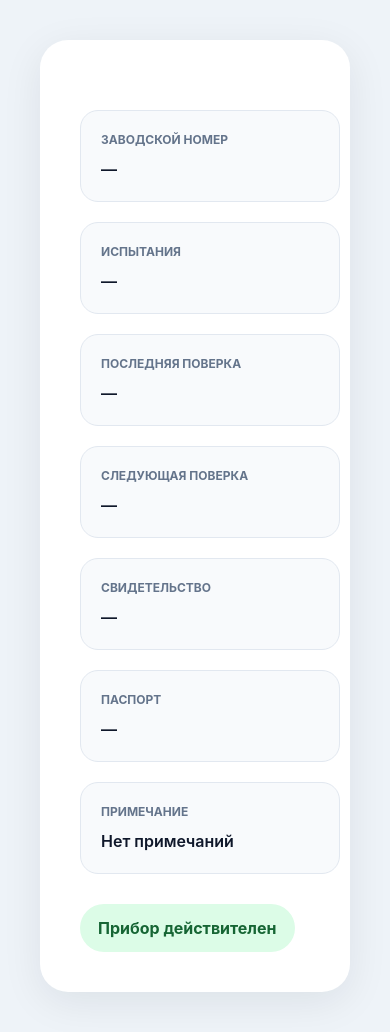
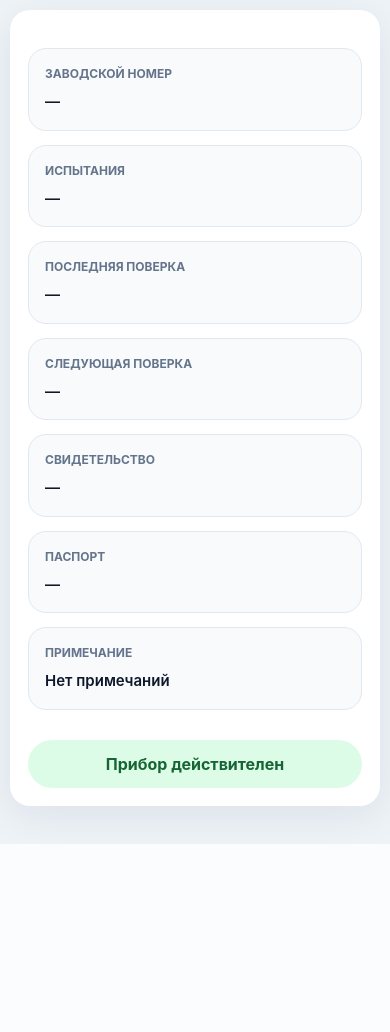
Before and after one commit to alex7r259/si_registry, a Flask app: template templates/instrument_card.html in a window 390 px wide. After the commit the page ends 844 px from the top, so only its background shows below. Run offline with Flask 3, Linux system fonts and the light colour scheme; the template is opened without the code that fills it, so the values that code supplies are empty.

Commit message:
Add FGIS integration, mobile card layout, and detailed logging

```diff
--- a/app.py
+++ b/app.py
@@ -1,5 +1,8 @@
 from datetime import date, datetime, timedelta
+import re
 
+import requests
+from bs4 import BeautifulSoup
 from flask import Flask, redirect, render_template, request, url_for
 from flask_sqlalchemy import SQLAlchemy
 from sqlalchemy import String, or_
@@ -71,12 +74,68 @@ def add_log(action: str, device_name: str, description: str):
     db.session.commit()
 
 
+
+def get_fgis_url(certificate_number: str) -> str | None:
+
+    if not certificate_number:
+        return None
+
+    match = re.search(r'/(\d+)$', certificate_number)
+
+    if not match:
+        return None
+
+    number = match.group(1)
+
+    return f"https://fgis.gost.ru/fundmetrology/cm/iaux/vri/1-{number}"
+
+
+def load_fgis_data(certificate_number: str):
+
+    url = get_fgis_url(certificate_number)
+
+    if not url:
+        return None
+
+    try:
+
+        response = requests.get(
+            url,
+            timeout=10,
+            headers={
+                "User-Agent": "Mozilla/5.0"
+            }
+        )
+
+        if response.status_code != 200:
+            return None
+
+        soup = BeautifulSoup(response.text, "html.parser")
+
+        text = soup.get_text(" ", strip=True)
+
+        return {
+            "url": url,
+            "raw_text": text[:3000]
+        }
+
+    except Exception:
+        return None
+
+
 @app.route("/")
 def index():
     search = request.args.get("search", "").strip()
 
     query = Instrument.query
     if search:
+
+        add_log(
+            "SEARCH",
+            "SYSTEM",
+            f"Поиск: {search}"
+        )
+
         like_pattern = f"%{search}%"
         query = query.filter(
             or_(
@@ -133,11 +192,49 @@ def edit_instrument(instrument_id: int):
     if request.method == "POST":
         changes = []
 
-        if instrument.device_name != request.form.get("device_name", "").strip():
-            changes.append("Изменено наименование")
+        fields = {
 
-        if instrument.serial_number != request.form.get("serial_number", "").strip():
-            changes.append("Изменен заводской номер")
+            "Наименование": (
+                instrument.device_name,
+                request.form.get("device_name", "").strip()
+            ),
+
+            "Испытания": (
+                instrument.test_types,
+                request.form.get("test_types", "").strip()
+            ),
+
+            "Заводской номер": (
+                instrument.serial_number,
+                request.form.get("serial_number", "").strip()
+            ),
+
+            "Свидетельство": (
+                instrument.certificate_number,
+                request.form.get("certificate_number", "").strip()
+            ),
+
+            "Паспорт": (
+                instrument.passport_info,
+                request.form.get("passport_info", "").strip()
+            ),
+
+            "Примечание": (
+                instrument.note,
+                request.form.get("note", "").strip()
+            ),
+        }
+
+        for field_name, values in fields.items():
+
+            old_value, new_value = values
+
+            if str(old_value) != str(new_value):
+
+                changes.append(
+                    f"{field_name}: "
+                    f"'{old_value}' → '{new_value}'"
+                )
 
         instrument.device_name = request.form.get("device_name", "").strip()
         instrument.test_types = request.form.get("test_types", "").strip()
@@ -154,7 +251,7 @@ def edit_instrument(instrument_id: int):
             add_log(
                 "EDIT",
                 instrument.device_name,
-                ", ".join(changes)
+                " | ".join(changes)
             )
         return redirect(url_for("index"))
 
@@ -168,10 +265,21 @@ def instrument_card(instrument_id):
 
     today = date.today()
 
+    add_log(
+        "VIEW",
+        instrument.device_name,
+        f"Открыта карточка прибора ID={instrument.id}"
+    )
+
+    fgis_data = load_fgis_data(
+        instrument.certificate_number
+    )
+
     return render_template(
         'instrument_card.html',
         instrument=instrument,
-        today=today
+        today=today,
+        fgis_data=fgis_data
     )
 
 
--- a/requirements.txt
+++ b/requirements.txt
@@ -1,2 +1,4 @@
 Flask==3.0.3
 Flask-SQLAlchemy==3.1.1
+requests==2.32.3
+beautifulsoup4==4.12.3
--- a/templates/instrument_card.html
+++ b/templates/instrument_card.html
@@ -2,6 +2,8 @@
 <html lang="ru">
 <head>
     <meta charset="utf-8">
+    <meta name="viewport"
+          content="width=device-width, initial-scale=1">
 
     <title>{{ instrument.device_name }}</title>
 
@@ -12,7 +14,7 @@
         body{
             background:#eef3f8;
             font-family:Inter,Segoe UI,sans-serif;
-            padding:40px;
+            padding:16px;
         }
 
         .card-si{
@@ -24,7 +26,7 @@
 
             border-radius:28px;
 
-            padding:40px;
+            padding:24px;
 
             box-shadow:
                 0 10px 40px rgba(15,23,42,.08);
@@ -34,6 +36,8 @@
             font-size:34px;
             font-weight:800;
             margin-bottom:30px;
+            word-break:break-word;
+            line-height:1.2;
         }
 
         .grid{
@@ -106,6 +110,43 @@
             color:#991b1b;
         }
 
+
+        @media (max-width:768px){
+
+            body{
+                padding:10px;
+            }
+
+            .card-si{
+                padding:18px;
+                border-radius:20px;
+            }
+
+            .title{
+                font-size:24px;
+                margin-bottom:20px;
+            }
+
+            .grid{
+                grid-template-columns:1fr;
+                gap:14px;
+            }
+
+            .info{
+                padding:16px;
+            }
+
+            .value{
+                font-size:15px;
+            }
+
+            .status{
+                width:100%;
+                justify-content:center;
+            }
+
+        }
+
     </style>
 </head>
 <body>
@@ -165,6 +206,30 @@
             </div>
         </div>
 
+
+        {% if fgis_data and fgis_data.url %}
+
+        <div class="info">
+
+            <div class="label">
+                ФГИС Аршин
+            </div>
+
+            <div class="value">
+
+                <a href="{{ fgis_data.url }}"
+                   target="_blank">
+
+                    Открыть запись в ФГИС
+
+                </a>
+
+            </div>
+
+        </div>
+
+        {% endif %}
+
         <div class="info">
             <div class="label">Паспорт</div>
             <div class="value">
```
Also changed, not shown: templates/logs.html (+12 -0 lines).
